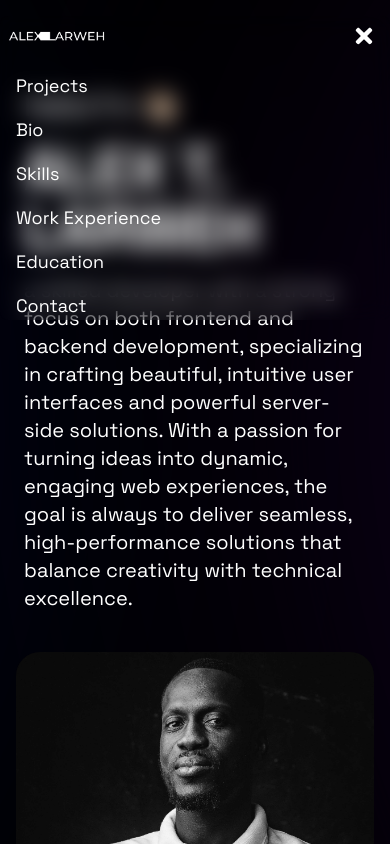
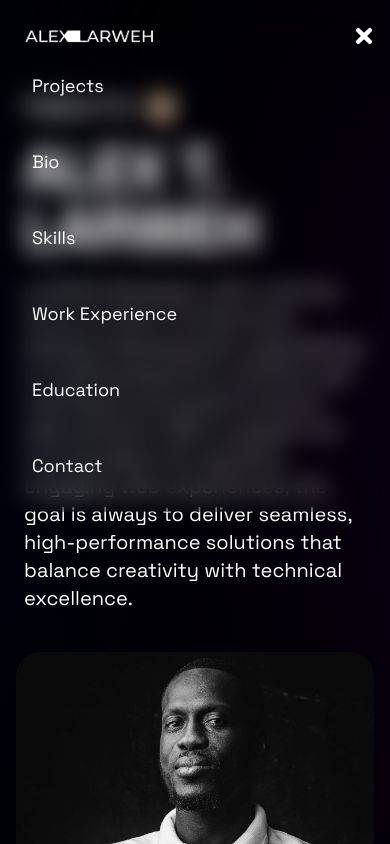
Before and after one commit to lexnnovation/mrlarweh, a React (Vite) app: page / in a window 390 px wide. Both pictures are taken after a click on the button 364 px from the left and 36 px from the top of the page. Shown: the top 844 px of the page. Built offline with nearby package versions, Linux system fonts and the light colour scheme.

Commit message:
mobile menu fixes

```diff
--- a/src/components/Navbar.jsx
+++ b/src/components/Navbar.jsx
@@ -59,7 +59,7 @@ const Navbar = () => {
           <div className='flex items-center justify-between'>
             <div>
               <a href='#'>
-                <img src={logo} alt='logo' width={100} className='m-2' />
+                <img src={logo} alt='logo' width={150} className='pl-4 m-2' />
               </a>
             </div>
             <div className='flex items-center'>
@@ -76,9 +76,9 @@ const Navbar = () => {
             </div>
           </div>
           {IsMobileMenuOpen && (
-            <ul className='flex flex-col gap-4 mt-4 ml-4 backdrop-blur-md'>
+            <ul className='flex flex-col gap-4 mt-4 ml-4 backdrop-blur-4xl'>
               {NAVIGATION_LINKS.map((item, index) => (
-                <li key={index}>
+                <li className='pl-4 mb-8' key={index}>
                   <a
                     href={item.href}
                     className='block w-full text-lg'
```
